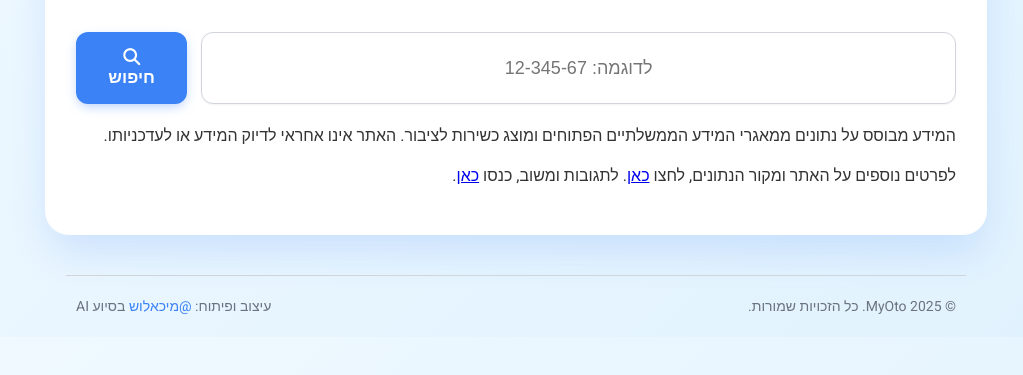
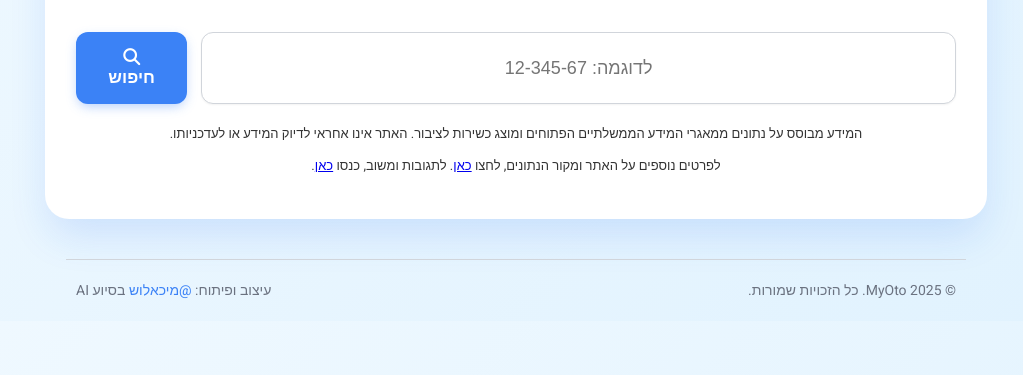
Before and after one commit to mmichaelush/-, a plain HTML site: page index.html in a window 1280 px wide. Shown: the part 371-746 px from the top of the page, without its empty margins (124-1147 px from the left). Drawn offline with nearby package versions, Linux system fonts and the light colour scheme.

Commit message:
Update index.html

```diff
--- a/index.html
+++ b/index.html
@@ -79,15 +79,18 @@
       <div id="licensePlateDisplay" class="hidden"></div>
       <div class="results" id="resultsArea"></div>
     </div>
-    <div class="data-source-section">
-  <p>המידע מבוסס על נתונים ממאגרי המידע הממשלתיים הפתוחים ומוצג כשירות לציבור. האתר אינו אחראי לדיוק המידע או לעדכניותו.</p>
-  <p>
+    <div align="center">
+      <p style="font-size: 13px;">
+    המידע מבוסס על נתונים ממאגרי המידע הממשלתיים הפתוחים ומוצג כשירות לציבור. האתר אינו אחראי לדיוק המידע או לעדכניותו.
+    </p>
+      <p style="font-size: 13px;">
       לפרטים נוספים על האתר ומקור הנתונים, לחצו
       <a href="https://rechavimzelaze.ovh/post/75249" target="_blank" rel="noopener noreferrer">כאן</a>.
       לתגובות ומשוב, כנסו
       <a href="https://rechavimzelaze.ovh/post/72731" target="_blank" rel="noopener noreferrer">כאן</a>.
      </p>
     </div>
+
 
   </div>
   <footer>
```
Lines whose indentation alone changed are shown as unchanged.
